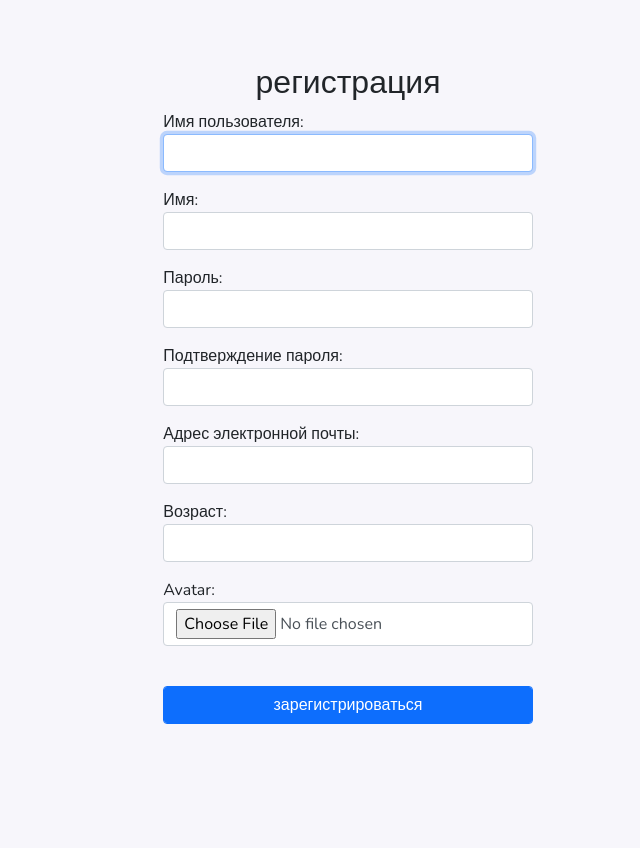
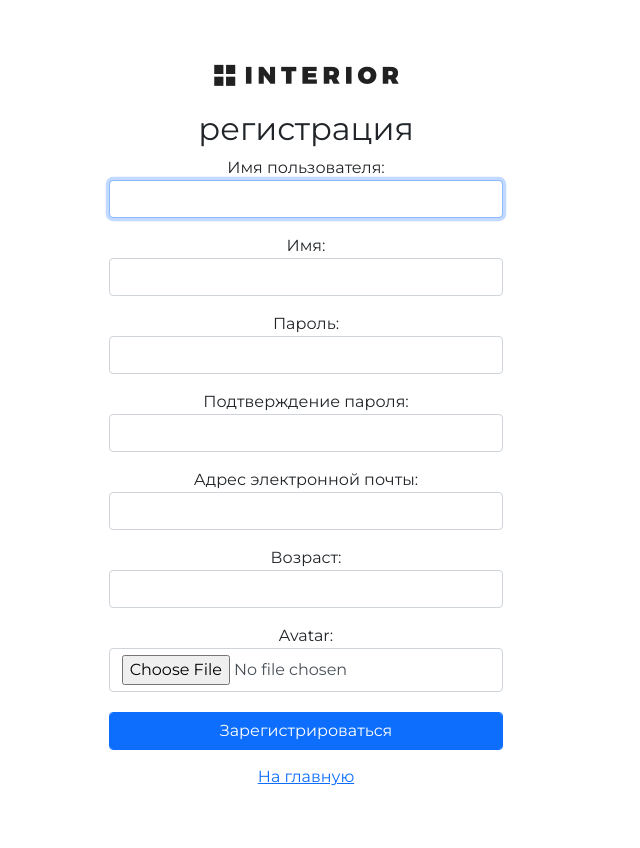
Before and after one commit to GarbGitHub/django-geekshop, a Django app: page /auth/register/ in a window 1280 px wide. Shown: the whole page, without its empty margins (334-974 px from the left). Before the commit the page ends 724 px from the top, so only its background shows below. Run offline with Django 3.2, Linux system fonts and the light colour scheme; some libraries are stand-ins or nearby versions.

Commit message:
edit HTML files

```diff
--- a/geekshop/authapp/templates/authapp/base.html
+++ b/geekshop/authapp/templates/authapp/base.html
@@ -2,34 +2,31 @@
 {% load static %}
 <html>
 <head>
-	<meta charset="utf-8">
-	<title>
-        {% block title %}
-            {{ title|title }}
-        {% endblock %}
-    </title>
+    <meta charset="utf-8">
+    <title>{% block title %} {{ title|title }} {% endblock %}</title>
+    <meta name="viewport" content="width=device-width, initial-scale=1">
     {% block css %}
-     <!--<link rel="stylesheet" type="text/css" href="{% static 'css/bootstrap.min.css' %}">-->
-        <link rel="stylesheet" href="https://stackpath.bootstrapcdn.com/bootstrap/5.0.0-alpha1/css/bootstrap.min.css" integrity="sha384-r4NyP46KrjDleawBgD5tp8Y7UzmLA05oM1iAEQ17CSuDqnUK2+k9luXQOfXJCJ4I" crossorigin="anonymous">
-
-        <link rel="stylesheet" type="text/css" href="{% static 'css/style.css' %}">
-        <link rel="stylesheet" href="{% static 'fonts/font-awesome/css/font-awesome.css' %}">
-    {% endblock %}
-    {% block js %}
-
+    <link rel="stylesheet" href="https://stackpath.bootstrapcdn.com/bootstrap/5.0.0-alpha1/css/bootstrap.min.css"
+          integrity="sha384-r4NyP46KrjDleawBgD5tp8Y7UzmLA05oM1iAEQ17CSuDqnUK2+k9luXQOfXJCJ4I" crossorigin="anonymous">
+    <link rel="stylesheet" type="text/css" href="{% static 'style.css' %}">
+    <link rel="stylesheet" href="{% static 'fonts/font-awesome/css/font-awesome.css' %}">
     {% endblock %}
 </head>
 <body>
-	<div class="container">
-        <div class="login">
+
+    <div class="login">
+        <div class="px-4 py-3 my-5 text-center">
+            <img class="d-block mx-auto mb-4" src="{% static 'img/logo.png' %}" alt="">
             <div class="h2 text-center head">
                 {{ title }}
             </div>
-
             {% block content %}
-
             {% endblock %}
         </div>
-	</div>
+    </div>
+
+{% block js %}
+<script src='https://cdn.jsdelivr.net/npm/bootstrap@5.0.0-beta1/dist/js/bootstrap.bundle.min.js'></script>
+{% endblock %}
 </body>
 </html>
--- a/geekshop/authapp/templates/authapp/login.html
+++ b/geekshop/authapp/templates/authapp/login.html
@@ -3,12 +3,14 @@
 
 
 {% block content %}
+<div class="row">
+    <div class="col-4 mx-auto">
         <form class="form-horizontal" action="{% url 'auth:login' %}" method="post">
             {% csrf_token %}
             {% if next %}
             <input type="hidden" name="next" value="{{ next }}">
             {% endif %}
-
+            {% csrf_token %}
             {{ login_form.as_p }}
             <br>
             <input class="form-control btn-primary" type="submit" value="войти">
@@ -16,4 +18,6 @@
         <p class="text-center mt-3">
             <a href="{% url 'auth:register' %}" class="btn btn-primary">Зарегистрироваться</a>
         </p>
+    </div>
+</div>
 {% endblock %}
--- a/geekshop/authapp/templates/authapp/register.html
+++ b/geekshop/authapp/templates/authapp/register.html
@@ -2,18 +2,27 @@
 {% load static %}
 
 {% block content %}
-<div class="col-4 mx-auto">
+
     <div class="row">
-        <div class="col">
+        <div class="col-4 mx-auto">
+            {% if message %}
+            {{ message }}
+            {% endif %}
             <form class="form-horizontal" action="{% url 'auth:register' %}" method="post"
                   enctype="multipart/form-data">
                 {% csrf_token %}
                 {{ register_form.as_p }}
-                <br>
-                <input class="form-control btn-primary" type="submit" value="зарегистрироваться">
+                {% if register_form %}
+                <div class="d-grid gap-2 d-sm-flex justify-content-sm-center py-1">
+                    <input class="form-control btn-primary" type="submit" value="Зарегистрироваться">
+                </div>
+                {% endif %}
+                <div class="d-grid gap-2 d-sm-flex justify-content-sm-center py-1">
+                    <a href="{% url 'index' %}" class="btn btn-link">На главную</a>
+                </div>
             </form>
         </div>
     </div>
-</div>
+
 
 {% endblock %}
```
Lines whose indentation alone changed are shown as unchanged.
